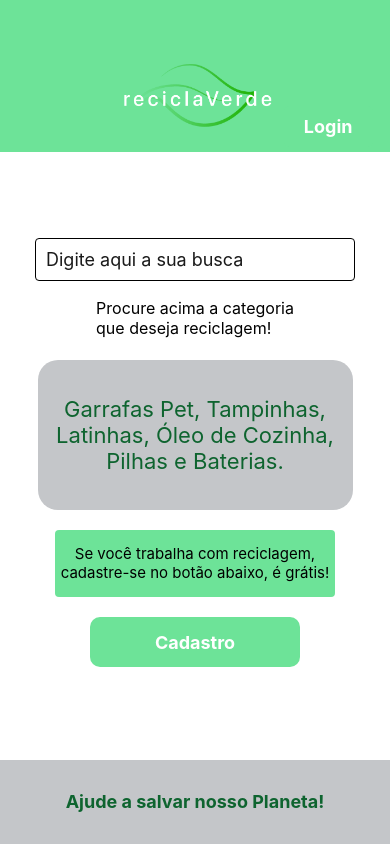
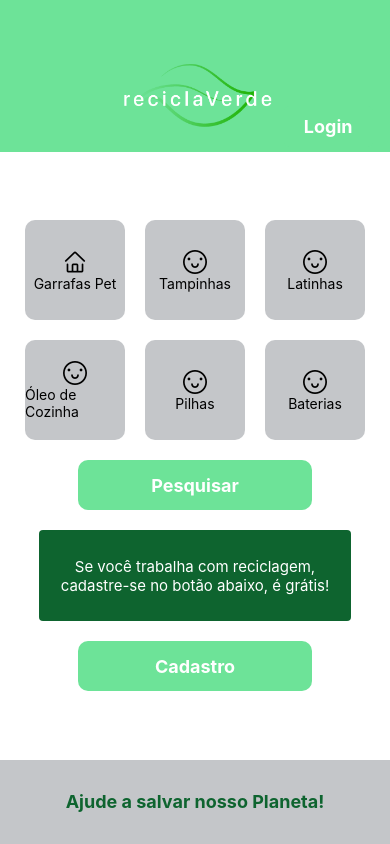
Before and after one commit to RomuloAlvernaz/reciclaVerdeApp, a React Native app: screen /Home in a window 390 px wide. Built offline with nearby package versions, Linux system fonts and the light colour scheme.

Commit message:
Update index.js
Atualizando a homepage

```diff
--- a/App.js
+++ b/App.js
@@ -6,6 +6,7 @@ import { NavigationContainer } from '@react-navigation/native';
 import {createNativeStackNavigator} from '@react-navigation/native-stack'
 import LoginPage from './src/pages/login/index';
 import CadastroPage from './src/pages/cadastro/index'
+import SearchPage from './src/pages/search/index.js'
 
 
 const Stack = createNativeStackNavigator();
@@ -48,6 +49,18 @@ export default function App() {
             headerLeftContainerStyle: styles.headerLeftContainer,
           }}
         />
+        <Stack.Screen
+          name="Pesquisa"
+          component={SearchPage}
+          options={{
+            headerShown: true,
+            headerTitle: '',
+            headerStyle: { backgroundColor: '#6DE398' },
+            headerTintColor: 'white',
+            headerBackTitleVisible: false,
+            headerLeftContainerStyle: styles.headerLeftContainer,
+          }}
+        />
       </Stack.Navigator>
     </NavigationContainer>
   );
--- a/package.json
+++ b/package.json
@@ -22,7 +22,8 @@
     "react-native-reanimated": "^3.3.0",
     "react-native-safe-area-context": "^4.6.3",
     "react-native-screens": "~3.20.0",
-    "styled-components": "^5.3.10"
+    "styled-components": "^5.3.10",
+    "@expo/vector-icons": "^13.0.0"
   },
   "devDependencies": {
     "@babel/core": "^7.20.0",
--- a/src/pages/home/index.js
+++ b/src/pages/home/index.js
@@ -1,10 +1,9 @@
 import React, { useState } from 'react';
-import { View, StyleSheet, Text, Image } from 'react-native';
+import { View, StyleSheet, Text, Image, TouchableOpacity } from 'react-native';
 import { useNavigation } from '@react-navigation/native';
-import MyInput from '../../components/MyInput';
 import MyButton from '../../components/MyButton/index';
-import LoginButton from '../../components/LoginButton/index.js'
-
+import LoginButton from '../../components/LoginButton/index.js';
+import { AntDesign } from '@expo/vector-icons';
 
 
 const HomeScreen = () => {
@@ -21,9 +20,30 @@ const HomeScreen = () => {
     navigation.navigate('Cadastro')
   };
 
+  const handlePesquisaPress = () => {
+    console.log('Clicou em Pesquisa');
+    navigation.navigate('Pesquisa')
+  };
+
   const handleInputChange = (text) => {
     setInputText(text);
   };
+  const [selectedCategories, setSelectedCategories] = useState([]);
+
+  const handleCategoryPress = (category) => {
+    let updatedCategories = [...selectedCategories];
+    if (updatedCategories.includes(category)) {
+      updatedCategories = updatedCategories.filter((cat) => cat !== category);
+    } else {
+      updatedCategories.push(category);
+    }
+    setSelectedCategories(updatedCategories);
+  };
+
+  const handleSearchPress = () => {
+    navigation.navigate('SearchPage', { categories: selectedCategories });
+  };
+
 
   return (
     <View style={styles.container}>
@@ -39,18 +59,79 @@ const HomeScreen = () => {
       </View>
 
       <View style={styles.whiteArea}>
-        <MyInput placeholder="Digite aqui a sua busca" value={inputText} onChangeText={handleInputChange} />
 
-        <Text style={styles.categoryText}>Procure acima a categoria{'\n'}que deseja reciclagem!</Text>
+      <View style={styles.categoryButtons}>
+      <TouchableOpacity
+            style={[
+              styles.categoryButton,
+              selectedCategories.includes('garrafasPet') && styles.selectedCategoryButton,
+            ]}
+            onPress={() => handleCategoryPress('garrafasPet')}
+          >
+            <AntDesign name="home" size={24} color="black" />
+            <Text>Garrafas Pet</Text>
+          </TouchableOpacity>
 
-        <View style={styles.rectangleWrapper}>
-          <View style={styles.rectangle}>
-            <Text style={styles.rectangleText}>
-              Garrafas Pet, Tampinhas,{'\n'}
-              Latinhas, Óleo de Cozinha,{'\n'}
-              Pilhas e Baterias.
-            </Text>
+          <TouchableOpacity
+            style={[
+              styles.categoryButton,
+              selectedCategories.includes('tampinhas') && styles.selectedCategoryButton,
+            ]}
+            onPress={() => handleCategoryPress('tampinhas')}
+          >
+            <AntDesign name="smileo" size={24} color="black" />
+            <Text>Tampinhas</Text>
+          </TouchableOpacity>
+
+          <TouchableOpacity
+            style={[
+              styles.categoryButton,
+              selectedCategories.includes('latinhas') && styles.selectedCategoryButton,
+            ]}
+            onPress={() => handleCategoryPress('latinhas')}
+          >
+            <AntDesign name="smileo" size={24} color="black" />
+            <Text>Latinhas</Text>
+          </TouchableOpacity>
+
+          <TouchableOpacity
+            style={[
+              styles.categoryButton,
+              selectedCategories.includes('oleoDeCozinha') && styles.selectedCategoryButton,
+            ]}
+            onPress={() => handleCategoryPress('oleoDeCozinha')}
+          >
+            <AntDesign name="smileo" size={24} color="black" />
+            <Text>Óleo de Cozinha</Text>
+          </TouchableOpacity>
+
+          <TouchableOpacity
+            style={[
+              styles.categoryButton,
+              selectedCategories.includes('pilhas') && styles.selectedCategoryButton,
+            ]}
+            onPress={() => handleCategoryPress('pilhas')}
+          >
+            <AntDesign name="smileo" size={24} color="black" />
+            <Text>Pilhas</Text>
+          </TouchableOpacity>
+
+          <TouchableOpacity
+            style={[
+              styles.categoryButton,
+              selectedCategories.includes('baterias') && styles.selectedCategoryButton,
+            ]}
+            onPress={() => handleCategoryPress('baterias')}
+          >
+            <AntDesign name="smileo" size={24} color="black" />
+            <Text>Baterias</Text>
+          </TouchableOpacity>
+
       </View>
+
+      <MyButton
+      style={styles.stylePesquisa}
+      onPress={handlePesquisaPress} text="Pesquisar" />
 
         <View style={styles.greenRectangle}>
           <Text style={styles.greenRectangleText}>
@@ -61,7 +142,6 @@ const HomeScreen = () => {
 
         <MyButton onPress={handleCadastroPress} text="Cadastro" />
       </View>
-      </View>
 
       <View style={styles.bottomBar}>
         <Text style={styles.barText}>Ajude a salvar nosso Planeta!</Text>
@@ -69,7 +149,6 @@ const HomeScreen = () => {
     </View>
   );
 };
-
 
 const styles = StyleSheet.create({
   container: {
@@ -107,17 +186,6 @@ const styles = StyleSheet.create({
     alignItems: 'center',
     justifyContent: 'center',
   },
-  loginContainer: {
-    marginBottom: 10,
-    marginLeft: 270,
-    marginTop: 50,
-  },
-  categoryText: {
-    color: 'black',
-    fontSize: 16,
-    marginBottom: -25,
-    marginTop: -30,
-  },
   rectangleWrapper: {
     width: 350,
     height: 250,
@@ -125,30 +193,17 @@ const styles = StyleSheet.create({
     justifyContent: 'center',
     marginTop: 20,
   },
-  rectangle: {
-    width: '90%',
-    height: '60%',
-    borderRadius: 20,
-    backgroundColor: '#c4c6c9',
-    justifyContent: 'center',
-    alignItems: 'center',
-  },
-  rectangleText: {
-    color: '#0e642f',
-    fontSize: 22,
-    textAlign: 'center',
-  },
   greenRectangle: {
-    marginTop: 20,
+    marginTop: 130,
     width: '80%',
-    height: '27%',
+    height: '15%',
     borderRadius: 4,
-    backgroundColor: '#6DE398',
+    backgroundColor: '#0e642f',
     justifyContent: 'center',
     alignItems: 'center',
   },
   greenRectangleText: {
-    color: 'black',
+    color: 'white',
     fontSize: 15,
     textAlign: 'center',
   },
@@ -163,6 +218,32 @@ const styles = StyleSheet.create({
     fontSize: 18,
     fontWeight: 'bold',
   },
+  categoryButtons: {
+    flexDirection: 'row',
+    flexWrap: 'wrap',
+    justifyContent: 'center',
+    marginTop: -120,
+    marginBottom: -10,
+  },
+
+  categoryButton: {
+    width: 100,
+    height: 100,
+    backgroundColor: '#c4c6c9',
+    borderRadius: 10,
+    margin: 10,
+    justifyContent: 'center',
+    alignItems: 'center',
+  },
+
+  selectedCategoryButton: {
+    backgroundColor: '#6DE398',
+  },
+  stylePesquisa:{
+    marginBottom: 50,
+    marginTop:5,
+  },
+
 });
 
 export default HomeScreen;
```
Also changed, not shown: assets/drink.png (added), 1 other file (tests, documents, lock files or other folders). Lines whose indentation alone changed are shown as unchanged.
